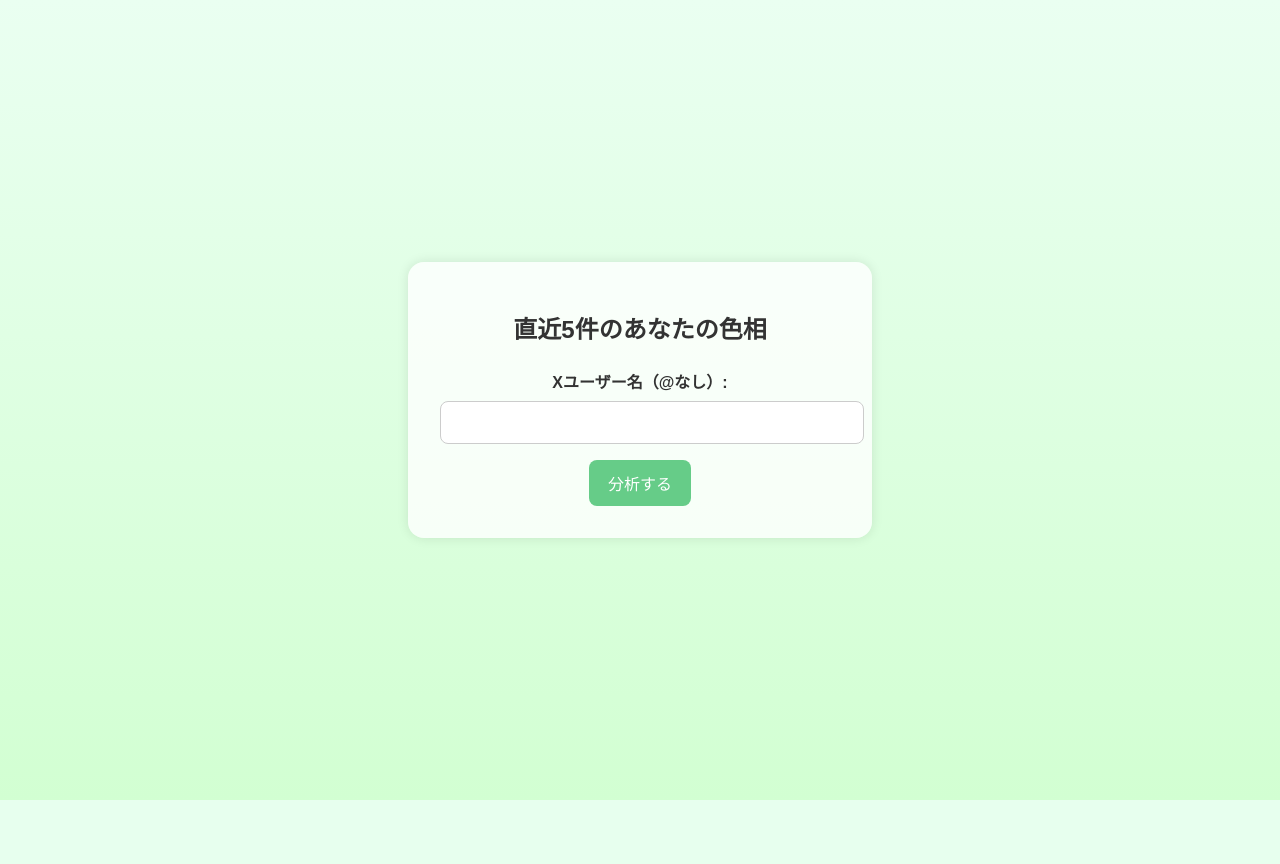
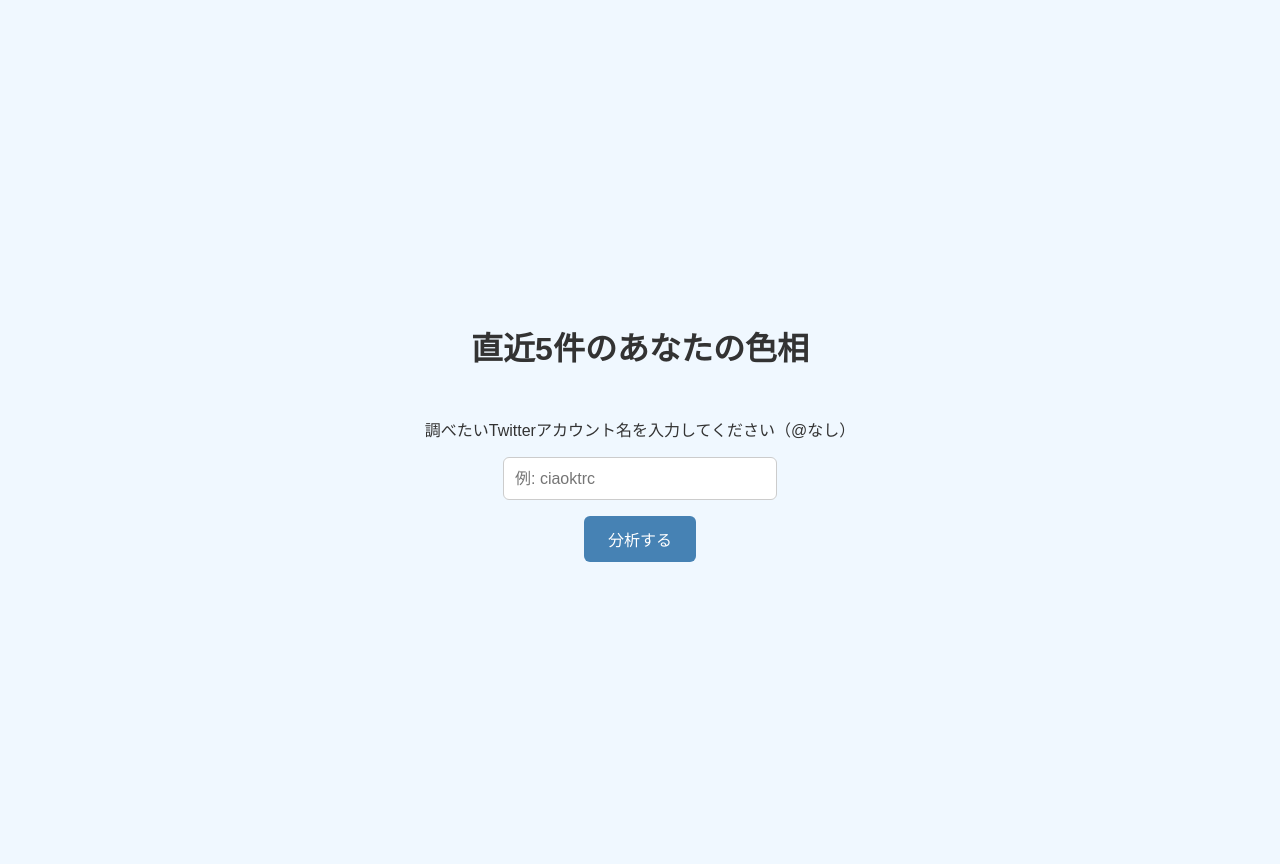
Before and after one commit to ciaoktrc/twitter-flask-analyzer, a Flask app: page / in a window 1280 px wide. Before the commit the page ends 800 px from the top, so only its background shows below. Run offline with Flask 3, Linux system fonts and the light colour scheme.

Commit message:
Update all HTML templates for error, result, and form

```diff
--- a/templates/form.html
+++ b/templates/form.html
@@ -2,74 +2,74 @@
 <html lang="ja">
 <head>
   <meta charset="UTF-8">
-  <title>直近5件のあなたの色相</title>
+  <meta http-equiv="refresh" content="60">
+  <title>アカウント分析フォーム</title>
   <style>
     body {
       font-family: sans-serif;
-      background: linear-gradient(to bottom, #eafff1, #d2ffd2);
+      background-color: #f0f8ff;
       color: #333;
       display: flex;
+      flex-direction: column;
+      align-items: center;
       justify-content: center;
-      align-items: center;
       height: 100vh;
       margin: 0;
-      padding: 0;
-    }
-
-    .form-container {
-      background: #ffffffcc;
       padding: 2em;
-      border-radius: 16px;
-      box-shadow: 0 0 12px rgba(0,0,0,0.1);
       text-align: center;
-      width: 90%;
-      max-width: 400px;
     }
 
     h1 {
-      font-size: 1.5em;
+      font-size: 2em;
       margin-bottom: 1em;
     }
 
-    label {
-      display: block;
-      margin-bottom: 0.5em;
-      font-weight: bold;
+    form {
+      display: flex;
+      flex-direction: column;
+      align-items: center;
+      gap: 1em;
     }
 
     input[type="text"] {
-      width: 100%;
       padding: 0.7em;
       font-size: 1em;
       border: 1px solid #ccc;
-      border-radius: 8px;
-      margin-bottom: 1em;
+      border-radius: 6px;
+      width: 250px;
+      max-width: 80vw;
     }
 
     button {
-      background-color: #66cc88;
+      padding: 0.7em 1.5em;
+      font-size: 1em;
+      background-color: #4682b4;
       color: white;
       border: none;
-      padding: 0.7em 1.2em;
-      font-size: 1em;
-      border-radius: 8px;
+      border-radius: 6px;
       cursor: pointer;
-      transition: background-color 0.3s;
+      transition: background-color 0.3s ease;
     }
 
     button:hover {
-      background-color: #55bb77;
+      background-color: #5a9bd4;
     }
   </style>
 </head>
 <body>
-  <div class="form-container">
-    <h1>直近5件のあなたの色相</h1>
-    <form method="POST">
-      <label for="username">Xユーザー名（@なし）:</label>
-      <input type="text" id="username" name="username" required>
-      <button type="submit">分析する</button>
-    </form>
-  </div>
+  <h1>直近5件のあなたの色相</h1>
+  <p>調べたいTwitterアカウント名を入力してください（@なし）</p>
+  <form method="post" onsubmit="disableButton(this)">
+    <input type="text" name="username" placeholder="例: ciaoktrc" required>
+    <button type="submit">分析する</button>
+  </form>
+
+  <script>
+    function disableButton(form) {
+      const button = form.querySelector("button");
+      button.disabled = true;
+      button.innerText = "送信中...";
+    }
+  </script>
 </body>
 </html>
```
Also changed, not shown: templates/error.html (added, +54 -0 lines), templates/result.html (+30 -17 lines).
